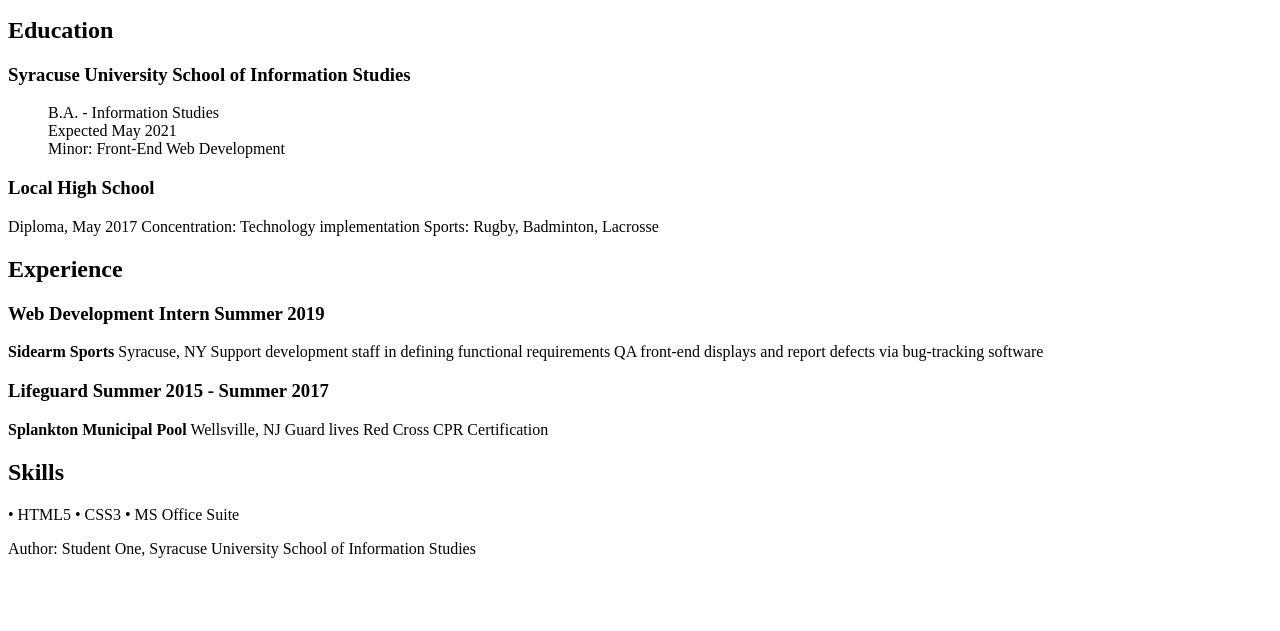
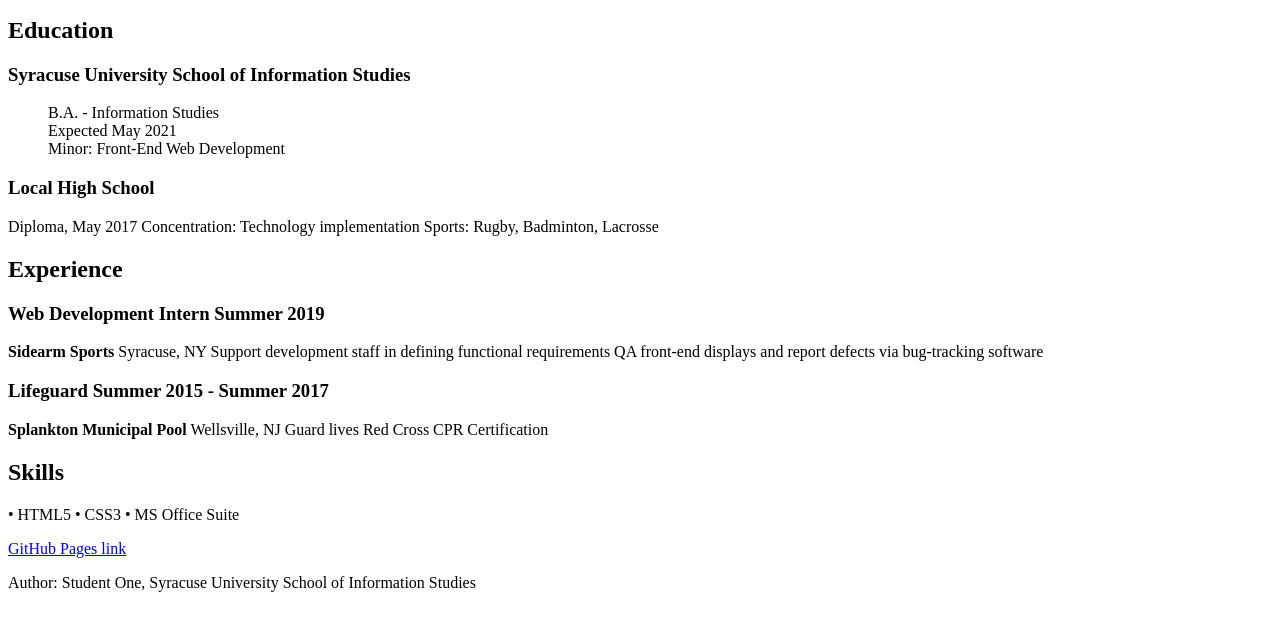
Before and after one commit to davidwtalley/ist263-fall2019, a plain HTML site: page studentone-resume.html in a window 1280 px wide. Shown: the part 101-732 px from the top of the page. Drawn offline with Linux system fonts and the light colour scheme.

Commit message:
Update studentone-resume.html

```diff
--- a/studentone-resume.html
+++ b/studentone-resume.html
@@ -53,6 +53,7 @@
         </section>
     </main>
     <footer>
+        <p><a href="https://davidwtalley.github.io/ist263-fall2019/studentone-resume.html">GitHub Pages link</a></p>
         <p>Author: Student One, Syracuse University School of Information Studies</p>
     </footer>
 </body>
```
